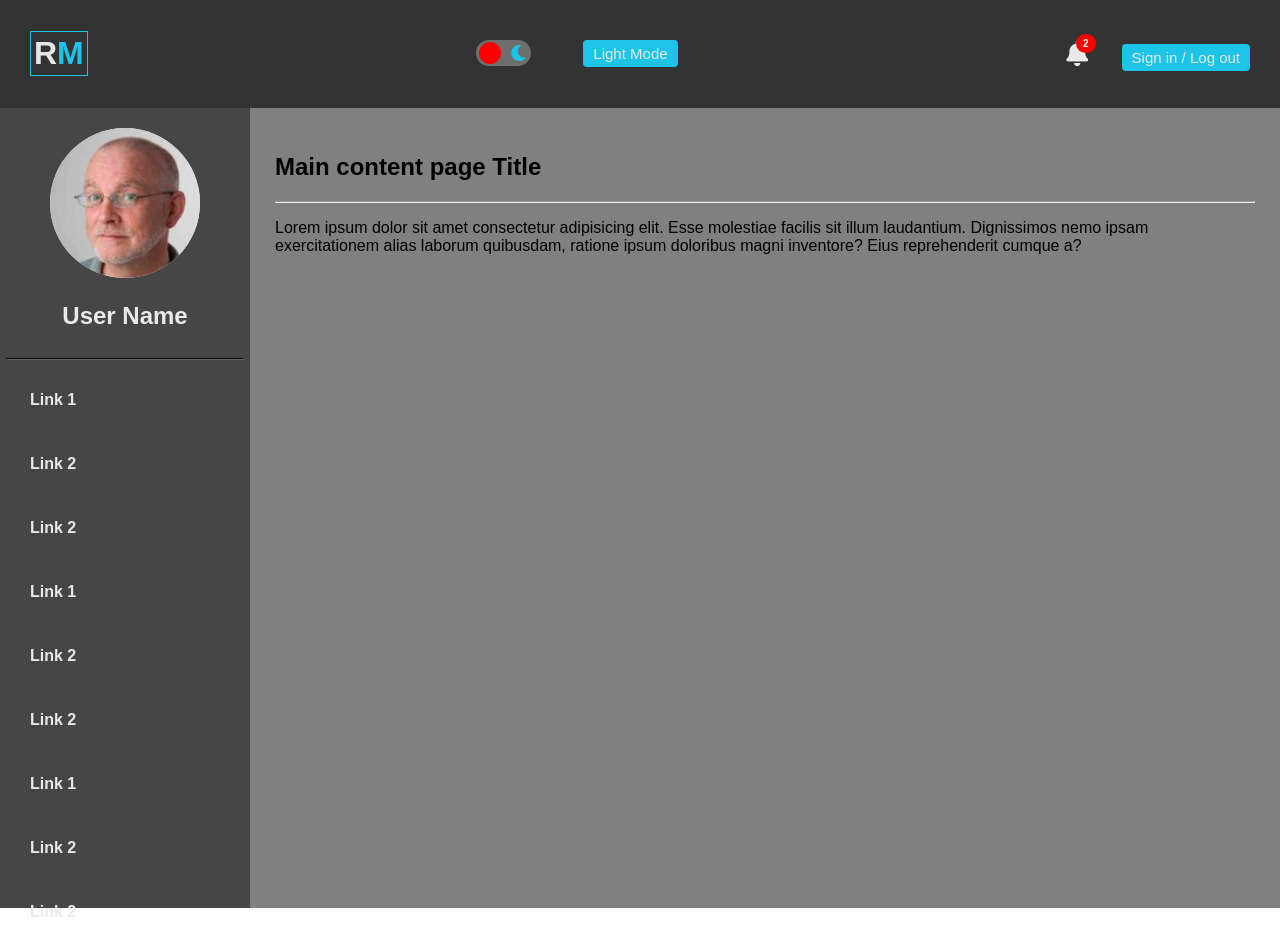
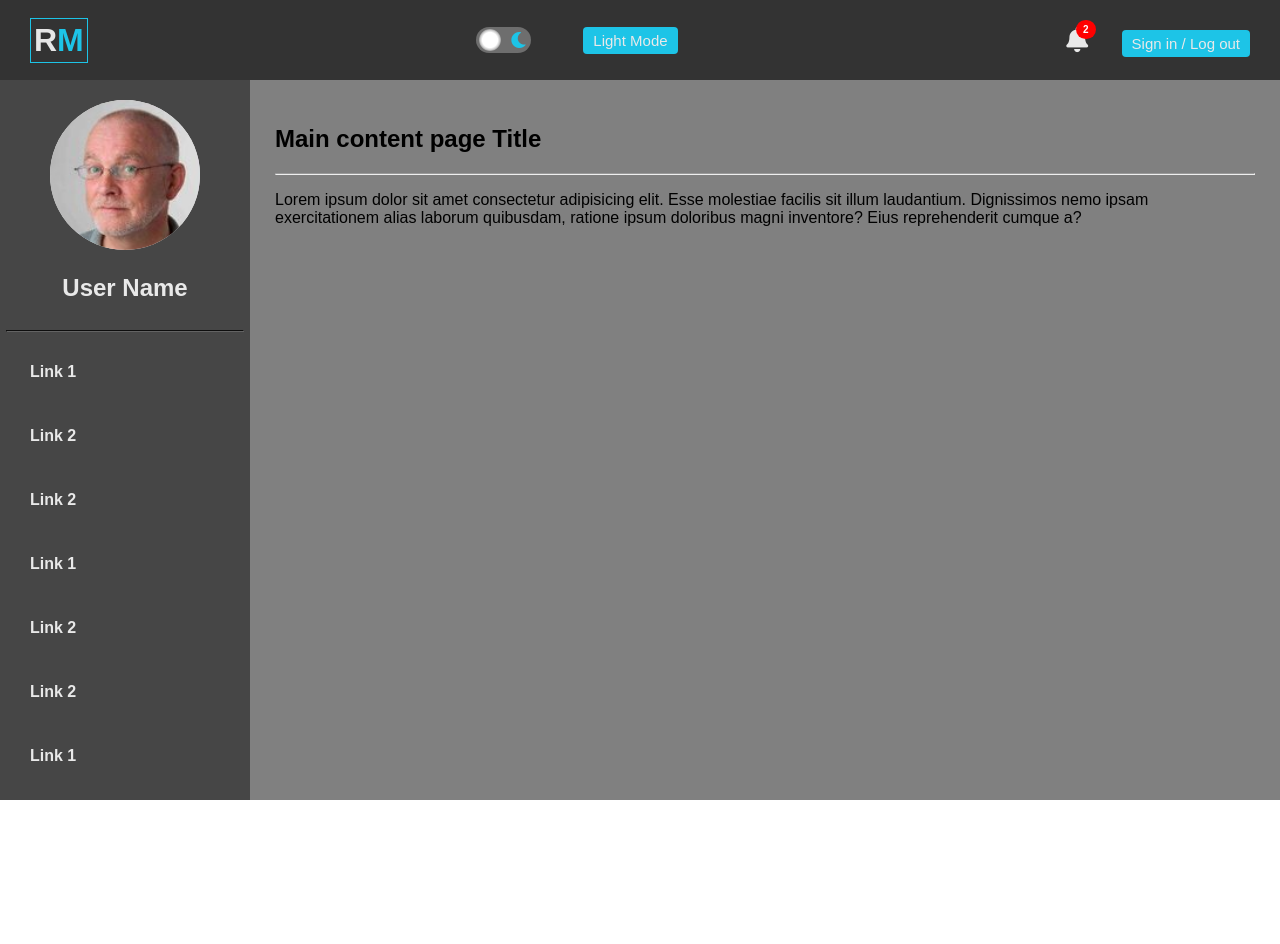
Before and after one commit to rudyjm3/dark-light-mode, a plain HTML site: page index.html in a window 1280 px wide. After the commit the page ends 800 px from the top, so only its background shows below. Drawn offline with Linux system fonts and the light colour scheme.

Commit message:
Fixed overflow styling issue with side nav and main content container. added custom scroll bar styling.

```diff
--- a/css/style.css
+++ b/css/style.css
@@ -23,6 +23,7 @@ body {
 }
 .header{
    width: 100%;
+   height: 80px;
    background-color: var(--dark-background);
    transition: background-color 1s ease-in-out;
 }
@@ -31,6 +32,7 @@ body {
    transition: background-color 1s ease-in-out;
 }
 .header-container{
+   height: 100%;
    justify-content: space-between;
    padding: 10px 30px;
 }
@@ -81,11 +83,12 @@ body {
    width: 22px;
    height: 22px;
    border-radius: 50%;
-   background-color: red;
    transition: transform 0.6s linear;
+   background: rgb(255,255,255);
+   background: radial-gradient(circle, rgba(255,255,255,1) 49%, rgba(210,210,210,1) 61%, rgba(96,96,96,1) 82%);
 }
 .dmode-box .checkbox:checked + .label .slider{
-   transform: translateX(27px);
+   transform: translateX(28px);
 }
 
 .dmode-box .color-btn{
@@ -139,11 +142,35 @@ body {
 .right-header-section .login-btn:hover{
    background-color: var(--dark-background2);
 }
+/**  START CUSTOM SCROLL BAR  **/
+/* width */
+::-webkit-scrollbar {
+   width: 8px;
+   background: #696969;
+ }
+ /* Track */
+ ::-webkit-scrollbar-track {
+   box-shadow: inset 0 0 5px #414141;
+   /*border-radius: 4px;
+   padding: 3px;*/
+ }
+ /* Handle */
+ ::-webkit-scrollbar-thumb {
+   background: var(--dark-background);
+   border-radius: 2px;
+ }
+ /* Handle on hover */
+ ::-webkit-scrollbar-thumb:hover {
+   background: var(--hover-blue);
+ }
+/**  END CUSTOM SCROLL BAR  **/
+
 
 /**  START SIDE MENU PANEL  **/
 .wrapper{
    display: flex;
-   height: 100%;
+   height: calc(100% - 80px);
+   overflow: hidden;
 }
 .side-panel{
    background-color: var(--dark-background2);
@@ -151,6 +178,7 @@ body {
    height: 100%;
    padding: 20px 0;
    transition: background-color 1s ease-in-out;
+   overflow: hidden;
 }
 .side-panel.light{
    background-color: var(--light-background2);
@@ -186,8 +214,11 @@ body {
 }
 .side-nav-box{
    /*background-color: green;*/
+   width: 100%;
+   height: calc(100% - 239px);
    overflow: auto;
 }
+
 .side-nav-box a{
    display: inline-block;
    text-decoration: none;
@@ -206,10 +237,11 @@ body {
 
 /**  START MAIN CONTENT AREA  **/
 .main-content-container{
-   width: calc(100% - 200px);
+   /*width: calc(100% - 200px);*/
+   width: 100%;
    background-color: grey;
-   height: 100vh;
-   overflow: hidden;
+   height: 100%;
+   overflow: auto;
    padding: 25px;
 }
 
```
Also changed, not shown: index.html (indentation only).
